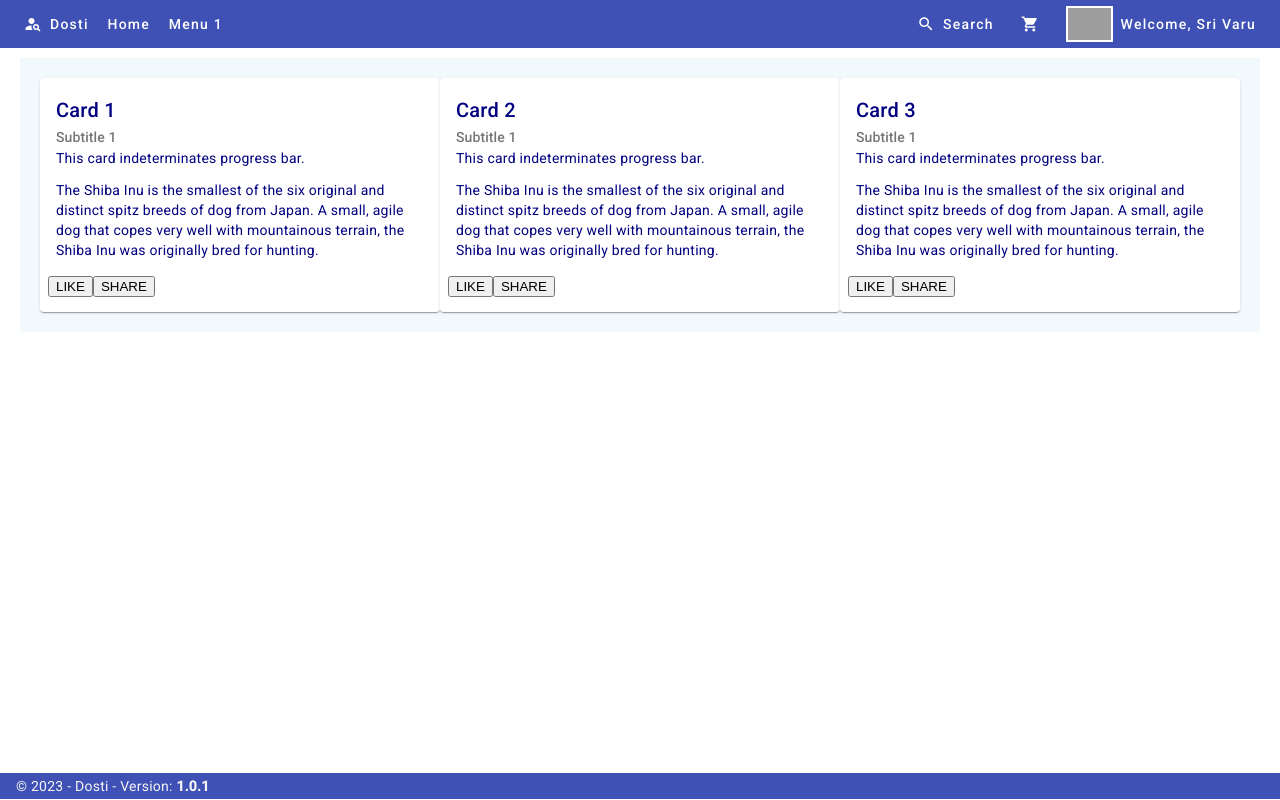
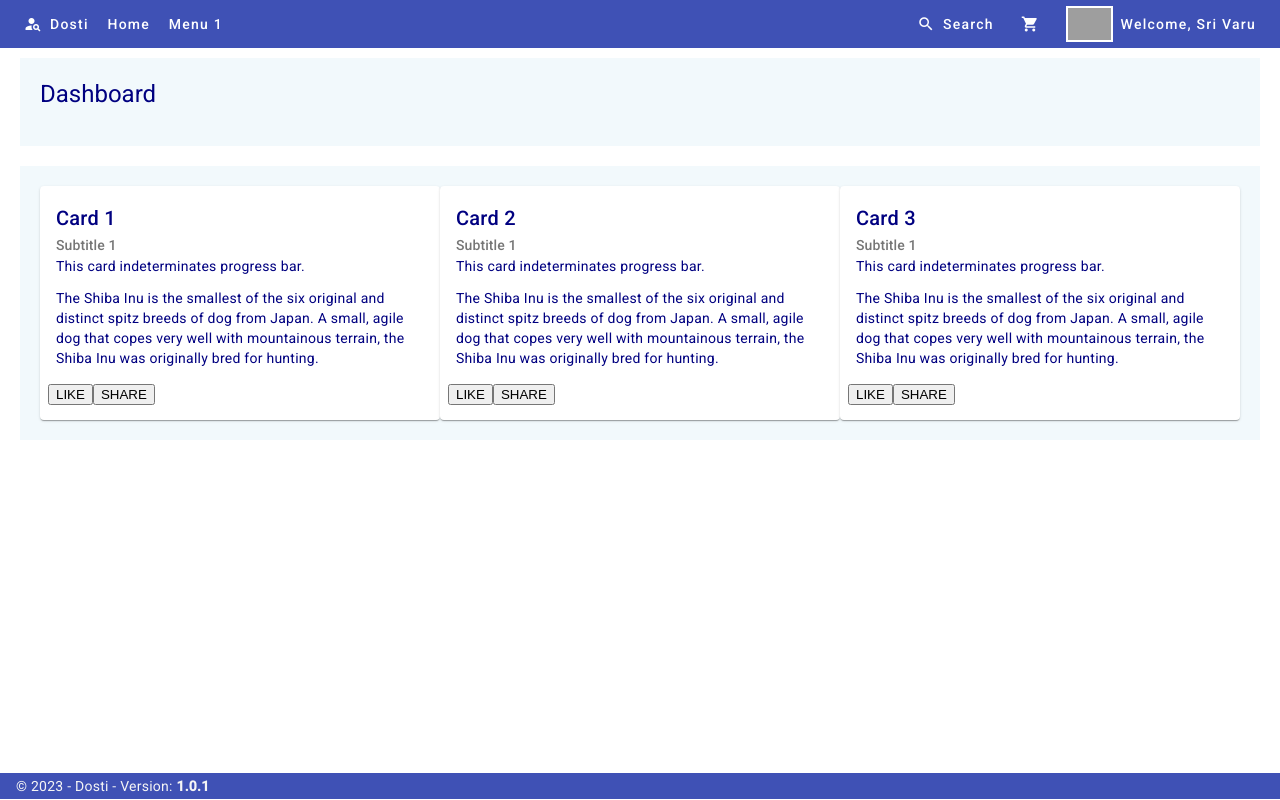
Before and after one commit to Microservices-for-Small-Dosti-App/dosti-client-ngweb, an Angular app: page /dashboard in a window 1280 px wide. Built offline with nearby package versions, Linux system fonts and the light colour scheme; grey boxes are pictures that could not be loaded.

Commit message:
Update dashboard.component.html

```diff
--- a/src/app/modules/dashboard/dashboard.component.html
+++ b/src/app/modules/dashboard/dashboard.component.html
@@ -1,5 +1,9 @@
 <div class="container">
-    <!-- <h1>Dashboard</h1> -->
+    <h1>Dashboard</h1>
+</div>
+
+<div class="container">
+
 
     <mat-card class="example-card">
         <mat-card-header>
```
